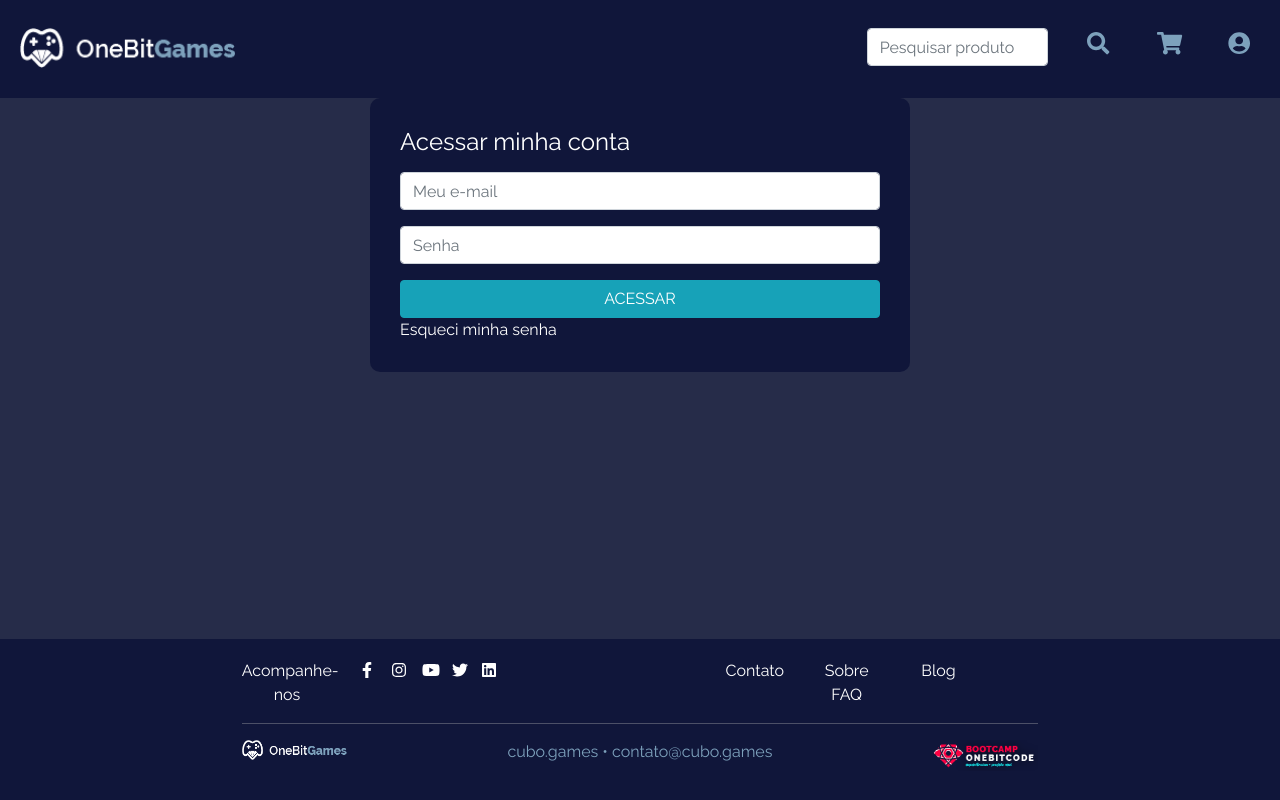
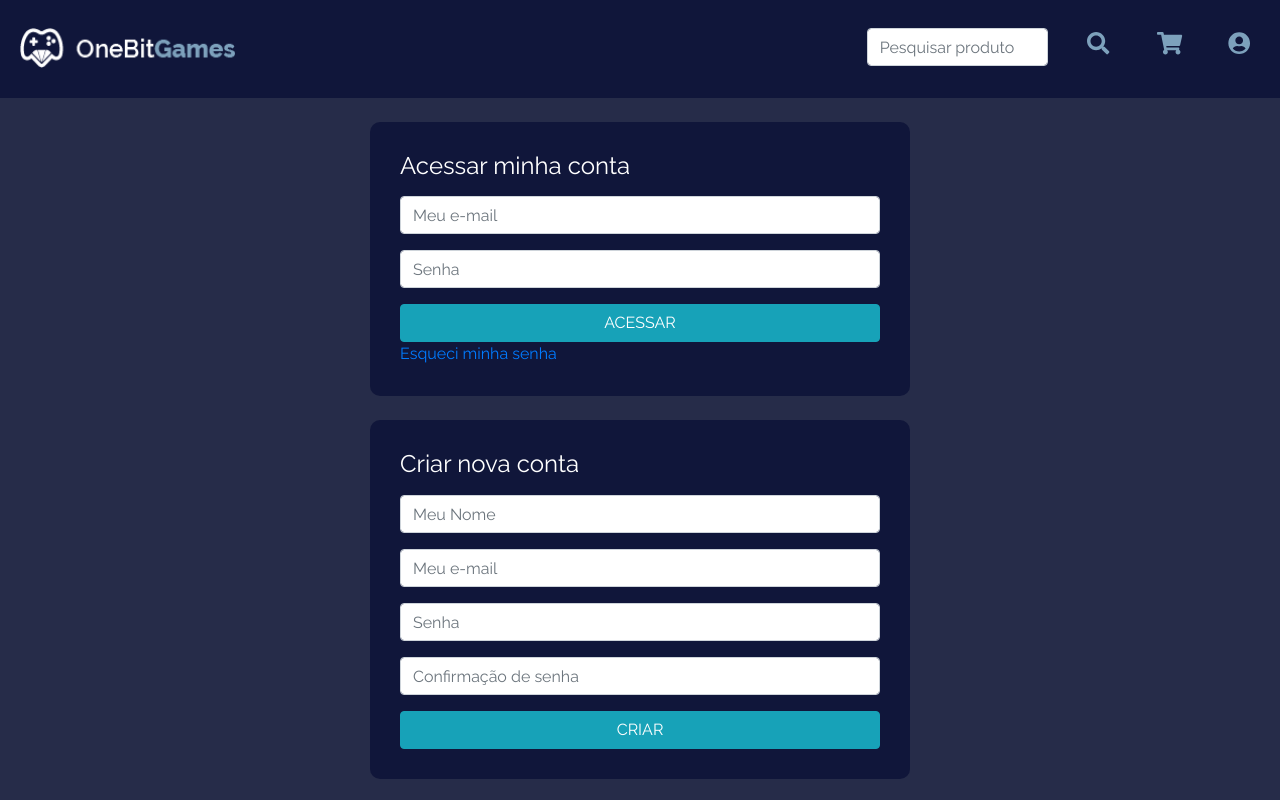
Before and after one commit to jramiresbrito/ecommerce-web, a Next.js app: page /Auth/Login in a window 1280 px wide. Shown: the top 800 px of the page. Built offline with nearby package versions, Linux system fonts and the light colour scheme.

Commit message:
add authentication

```diff
--- a/components/LoginForm/index.tsx
+++ b/components/LoginForm/index.tsx
@@ -1,6 +1,15 @@
 import React from 'react';
 import { InputGroup, FormControl, Button, Row, Col } from 'react-bootstrap';
 import BlueBackground from '../shared/BlueBackground';
+import AuthState from '../../dtos/AuthState';
+import User from '../../dtos/User';
+import { useState, useEffect, useRef } from 'react';
+import { useRouter } from 'next/router';
+import { useDispatch, useSelector } from 'react-redux';
+import { setLoggedUser } from '../../store/modules/auth/reducer';
+import UsersService from '../../services/users';
+import { toast } from 'react-toastify';
+import Link from 'next/link';
 
 interface LoginProps {
   titlePhrase: String;
@@ -8,27 +17,87 @@ interface LoginProps {
 }
 
 const LoginForm: React.FC<LoginProps> = ({ titlePhrase, buttonPhrase }) => {
+  const [email, setEmail] = useState('');
+  const [password, setPassword] = useState('');
+  const router = useRouter();
+  const dispatch = useDispatch();
+  const loggedUser: User = useSelector(
+    (state: AuthState) => state.auth.loggedUser
+  );
+  const passwordRef = useRef(null);
+
+  useEffect(() => {
+    if (loggedUser) {
+      setEmail(loggedUser.email);
+      if (passwordRef && passwordRef.current) {
+        passwordRef.current.focus();
+      }
+    }
+  }, [loggedUser]);
+
+  const handleSubmit = async (evt: React.FormEvent): Promise<void> => {
+    evt.preventDefault();
+
+    try {
+      const response = await UsersService.signIn({ email, password });
+
+      const { id, email: userEmail, name, profile } = response.data.data;
+
+      const user = {
+        id,
+        name,
+        email: userEmail,
+        profile: profile,
+      };
+
+      dispatch(setLoggedUser(user));
+
+      toast.info('Login realizado com sucesso!');
+
+      router.push(user.profile === 'admin' ? '/Admin/' : '/');
+    } catch (err) {
+      toast.error('E-mail ou senha inválidos!');
+    }
+  };
   return (
+    <form onSubmit={handleSubmit}>
       <Row>
         <Col lg={{ span: 6, offset: 3 }} md={{ span: 8, offset: 2 }}>
           <BlueBackground>
             <h4>{titlePhrase}</h4>
-
             <InputGroup className="mt-3">
-            <FormControl placeholder="Meu e-mail" />
+              <FormControl
+                placeholder="Meu e-mail"
+                value={email}
+                type="email"
+                onChange={(evt: React.ChangeEvent<HTMLInputElement>) =>
+                  setEmail(evt.target.value)
+                }
+                required
+              />
             </InputGroup>
-
             <InputGroup className="mt-3">
-            <FormControl placeholder="Senha" />
+              <FormControl
+                placeholder="Senha"
+                value={password}
+                type="password"
+                onChange={(evt: React.ChangeEvent<HTMLInputElement>) =>
+                  setPassword(evt.target.value)
+                }
+                required
+                ref={passwordRef}
+              />
             </InputGroup>
-
-          <Button className="btn btn-info mt-3 w-100">{buttonPhrase}</Button>
+            <Button type="submit" className="btn btn-info mt-3 w-100">
+              {buttonPhrase}
+            </Button>
             <br />
-
-          Esqueci minha senha
+            <Link href="/Auth/PasswordRecovery">Esqueci minha senha</Link>{' '}
+            <br />
           </BlueBackground>
         </Col>
       </Row>
+    </form>
   );
 };
 
--- /dev/null
+++ b/components/SignUpForm/index.tsx
@@ -0,0 +1,128 @@
+import { useState } from 'react';
+import { InputGroup, FormControl, Button, Row, Col } from 'react-bootstrap';
+import BlueBackground from '../shared/BlueBackground';
+import UsersService from '../../services/users';
+import { toast } from 'react-toastify';
+import { useDispatch } from 'react-redux';
+import { setLoggedUser } from '../../store/modules/auth/reducer';
+
+interface SignUpProps {
+  titlePhrase: string;
+  buttonPhrase: string;
+}
+
+const SignUpForm: React.FC<SignUpProps> = ({ titlePhrase, buttonPhrase }) => {
+  const [name, setName] = useState('');
+  const [email, setEmail] = useState('');
+  const [password, setPassword] = useState('');
+  const [passwordConfirmation, setPasswordConfirmation] = useState('');
+
+  const dispatch = useDispatch();
+
+  const handleSubmit = async (evt: React.FormEvent): Promise<void> => {
+    evt.preventDefault();
+
+    if (password !== passwordConfirmation) {
+      toast.error('A senha e a confirmação de senha devem ser iguais!');
+      return;
+    }
+    try {
+      await UsersService.signUp({
+        name,
+        email,
+        password,
+        password_confirmation: passwordConfirmation,
+      });
+
+      toast.info(
+        'Registro realizado com sucesso! Para continuar faça seu login.'
+      );
+
+      dispatch(
+        setLoggedUser({
+          id: 0,
+          name,
+          email,
+          profile: 'client',
+        })
+      );
+
+      setName('');
+      setEmail('');
+      setPassword('');
+      setPasswordConfirmation('');
+    } catch (err) {
+      if (err.response.data.errors) {
+        toast.warning(err.response.data.errors.full_messages[0]);
+      }
+    }
+  };
+
+  return (
+    <div>
+      <Row>
+        <Col lg={{ span: 6, offset: 3 }} md={{ span: 8, offset: 2 }}>
+          <BlueBackground>
+            <h4>{titlePhrase}</h4>
+
+            <form onSubmit={handleSubmit}>
+              <InputGroup className="mt-3">
+                <FormControl
+                  placeholder="Meu Nome"
+                  type="text"
+                  value={name}
+                  onChange={(evt: React.ChangeEvent<HTMLInputElement>) =>
+                    setName(evt.target.value)
+                  }
+                  required
+                />
+              </InputGroup>
+
+              <InputGroup className="mt-3">
+                <FormControl
+                  placeholder="Meu e-mail"
+                  type="email"
+                  value={email}
+                  onChange={(evt: React.ChangeEvent<HTMLInputElement>) =>
+                    setEmail(evt.target.value)
+                  }
+                  required
+                />
+              </InputGroup>
+
+              <InputGroup className="mt-3">
+                <FormControl
+                  placeholder="Senha"
+                  type="password"
+                  value={password}
+                  onChange={(evt: React.ChangeEvent<HTMLInputElement>) =>
+                    setPassword(evt.target.value)
+                  }
+                  required
+                />
+              </InputGroup>
+
+              <InputGroup className="mt-3">
+                <FormControl
+                  placeholder="Confirmação de senha"
+                  type="password"
+                  value={passwordConfirmation}
+                  onChange={(evt: React.ChangeEvent<HTMLInputElement>) =>
+                    setPasswordConfirmation(evt.target.value)
+                  }
+                  required
+                />
+              </InputGroup>
+
+              <Button type="submit" className="btn btn-info mt-3 w-100">
+                {buttonPhrase}
+              </Button>
+            </form>
+          </BlueBackground>
+        </Col>
+      </Row>
+    </div>
+  );
+};
+
+export default SignUpForm;
--- a/components/withAuthAdmin/index.tsx
+++ b/components/withAuthAdmin/index.tsx
@@ -1,7 +1,6 @@
 import { useSelector } from 'react-redux';
 import { useRouter } from 'next/router';
 import Cookie from 'js-cookie';
-
 import AuthState from '../../dtos/AuthState';
 import User from '../../dtos/User';
 import ApiData from '../../dtos/ApiData';
@@ -21,13 +20,13 @@ const withAuthAdmin = (Component) => {
       !apiData['access-token'] ||
       apiData['aceess-token'] === ''
     ) {
-      router.push(process.env.AUTH_LOGIN_URL);
+      router.push('/Auth/login');
     }
 
     return <Component {...props} />;
   };
 
-  if(Component.getServerSideProps) {
+  if (Component.getServerSideProps) {
     Auth.getServerSideProps = Component.getServerSideProps;
   }
 
--- a/package.json
+++ b/package.json
@@ -24,6 +24,7 @@
     "react-bootstrap": "^1.4.3",
     "react-dom": "17.0.1",
     "react-redux": "^7.2.2",
+    "react-toastify": "^6.2.0",
     "redux": "^4.0.5",
     "redux-persist": "^6.0.0",
     "typescript": "^4.1.3"
--- a/pages/Auth/Login/index.tsx
+++ b/pages/Auth/Login/index.tsx
@@ -1,11 +1,16 @@
 import React from 'react';
 import MainComponent from '../../../components/shared/MainComponent';
 import LoginForm from '../../../components/LoginForm';
+import SignUpForm from '../../../components/SignUpForm';
 
 const Login: React.FC = () => {
   return (
     <MainComponent>
+      <br />
       <LoginForm titlePhrase="Acessar minha conta" buttonPhrase="ACESSAR"/>
+      <br />
+      <SignUpForm titlePhrase="Criar nova conta" buttonPhrase="CRIAR" />
+      <br />
     </MainComponent>
   );
 };
--- a/pages/_app.tsx
+++ b/pages/_app.tsx
@@ -6,6 +6,10 @@ import '../styles/globals.css';
 import { Provider } from 'react-redux';
 import { PersistGate } from 'redux-persist/integration/react';
 import { store, persistor } from '../store';
+
+import { toast } from 'react-toastify';
+import 'react-toastify/dist/ReactToastify.css';
+toast.configure();
 
 const MyApp: React.FC<AppProps> = ({ Component, pageProps }) => {
   return (
--- a/services/api.ts
+++ b/services/api.ts
@@ -1,10 +1,9 @@
-import 'dotenv/config';
 import axios from 'axios';
 import Cookie from 'js-cookie';
 import ApiData from '../dtos/ApiData';
 
 const api = axios.create({
-  baseURL: process.env.APP_BASE_URL,
+  baseURL: 'http://localhost:3000',
 });
 
 api.interceptors.response.use((res) => {
--- a/services/users.ts
+++ b/services/users.ts
@@ -1,4 +1,3 @@
-import 'dotenv/config';
 import api from './api';
 import User from '../dtos/User';
 
@@ -20,14 +19,14 @@ interface SignUpData {
 
 const UsersService = {
   signUp: ({ name, email, password, password_confirmation }: SignUpData) =>
-    api.post<void>(process.env.SIGN_UP_URL, {
+    api.post<void>('auth/v1/user', {
       name,
       email,
       password,
       password_confirmation
     }),
   signIn: ({ email, password }: SignInData) =>
-    api.post<SignInResponse>(process.env.SIGN_IN_URL, {
+    api.post<SignInResponse>('auth/v1/user/sign_in', {
       email,
       password
     }),
```
Also changed, not shown: 1 other file (tests, documents, lock files or other folders). Lines whose indentation alone changed are shown as unchanged.
